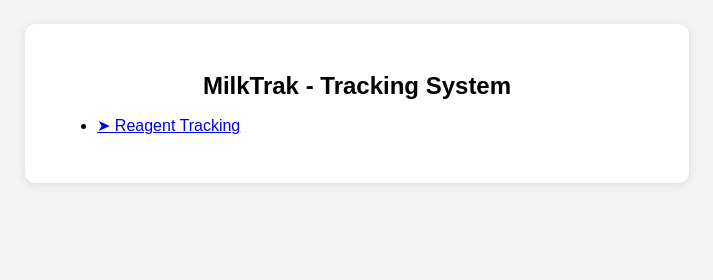
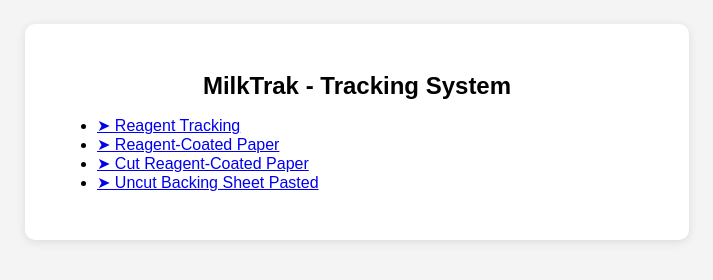
Before and after one commit to anuragbala-bm/milktrak-web, a plain HTML site: page index.html in a window 1280 px wide. Shown: the whole page, without its empty margins (283-996 px from the left). Drawn offline with Linux system fonts and the light colour scheme.

Commit message:
Update index.html

```diff
--- a/index.html
+++ b/index.html
@@ -1,4 +1,3 @@
-<!DOCTYPE html>
 <html lang="en">
 <head>
   <meta charset="UTF-8" />
@@ -11,7 +10,9 @@
     <h1>MilkTrak - Tracking System</h1>
     <ul class="form-links">
       <li><a href="reagent_tracking.html">➤ Reagent Tracking</a></li>
-      <!-- Add others later -->
+      <li><a href="reagent_coated_paper.html">➤ Reagent-Coated Paper</a></li>
+      <li><a href="cut_reagent_coated_paper.html">➤ Cut Reagent-Coated Paper</a></li>
+      <li><a href="uncut_backing_sheet_pasted.html">➤ Uncut Backing Sheet Pasted</a></li>
     </ul>
   </main>
 </body>
```
